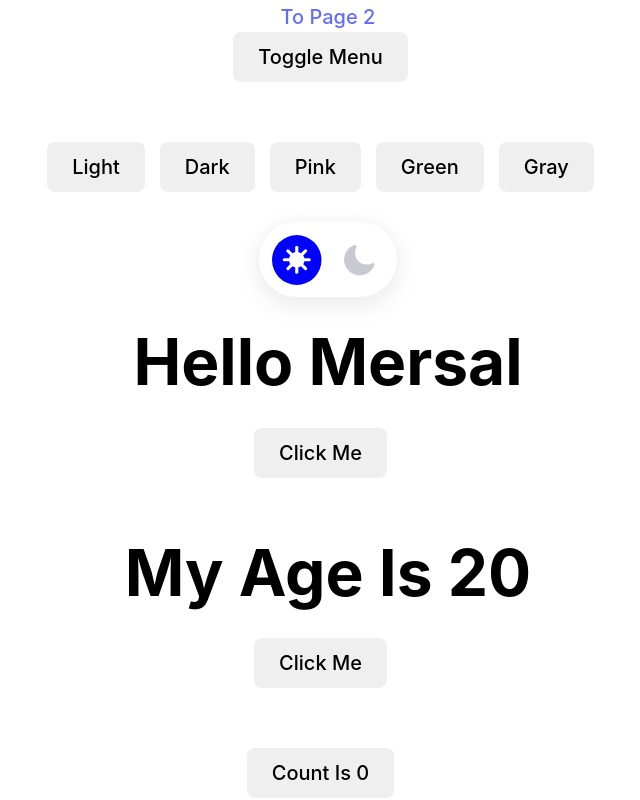
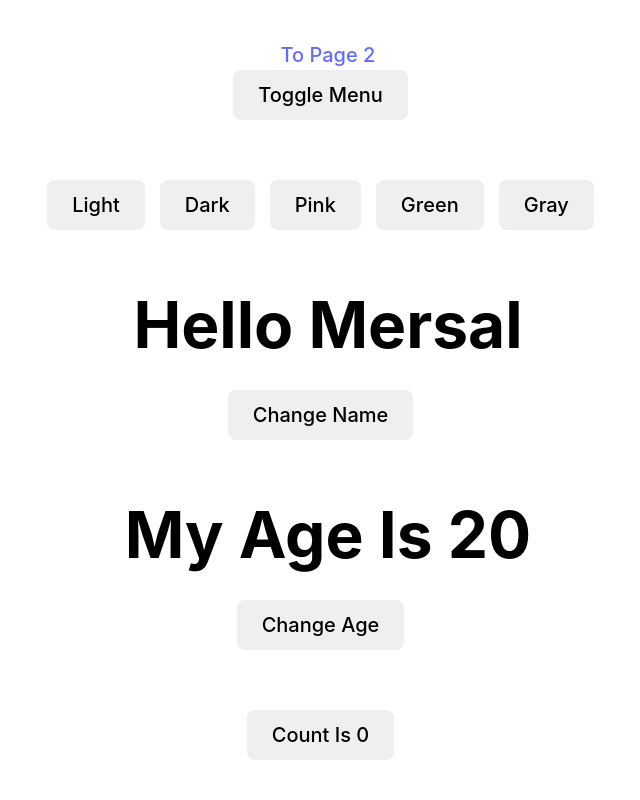
Before and after one commit to MersalHussin/React-Level2, a React (Vite) app: page / in a window 1280 px wide. Shown: the whole page, without its empty margins (312-952 px from the left). Built offline with nearby package versions, Linux system fonts and the light colour scheme.

Commit message:
Upload Files (Context)

```diff
--- a/src/App.jsx
+++ b/src/App.jsx
@@ -5,103 +5,46 @@ import "./App.css";
 import "./mood.css";
 import Toggle from "../components/Toggle";
 import { Link } from "react-router-dom";
-
-const initialData = {
-  name: "Mersal",
-  age: 20,
-  startCount: 0,
-  theme: "",
-};
+import {useContext } from "react";
+import DataProvider from "./context/Datacontext";
 
 
+function App() {
 
 
-const reducer = (state, action) => {
-  switch (action.type) {
-    case "CHANGE_NAME":
-      return { ...state, name: action.newValue };
-    case "CHANGE_AGE":
-      return { ...state, age: action.newValue };
-    case "COUNTER":
-      return { ...state, startCount: action.newValue };
-    case "TOGGLE":
-      return { ...state, theme: action.newValue };
-    case "TOGGLE_N":
-      return { ...state, theme: action.newValue};
+  const { name , changeName , age ,changeAge , theme , changeTheme , changeThemeColor , count,Counter} = useContext(DataProvider);
 
-
-    default:
-      return state;
-  }
-};
-
-function App() {
-  const [allData, dispatch] = useReducer(reducer, initialData);
-  const [toggle , settoggle] = useState("")
-  const toggleFun = () => {
-    (toggle == "") ? settoggle("dark")  : settoggle("")
-  }
   return (
     <>
-    <div className={`App ${allData.theme}`}>
+    <div className={`App ${theme}`}>
     <Link to ='/page2' >To Page 2</Link>
-      <button onClick={()=>{
-        dispatch({ type: "TOGGLE", newValue: allData.theme == "" ? "dark" : "" });
-      }}>Toggle Menu</button>
+      <button onClick={()=>{changeTheme(theme == "" ? "dark" : "")}} >Toggle Menu</button>
 
       <br />
       <br />
       <div className='buttons'>
-        <button  onClick={() =>{
-          dispatch({ type: "TOGGLE_N", newValue: "" })
-        }}>Light</button>
-        <button onClick={() => {
-          dispatch({ type: "TOGGLE_N", newValue: "dark" })
-        }}>Dark</button>
-        <button onClick={() => {
-          dispatch({ type: "TOGGLE_N", newValue: "pink" })
-        }}>Pink</button>
-        <button onClick={() => {
-          dispatch({ type: "TOGGLE_N", newValue: "green" })
-        }}>Green</button>
-        <button onClick={() => {
-          dispatch({ type: "TOGGLE_N", newValue: "gray" })
-        }}>Gray</button>
+        <button onClick={()=>{changeThemeColor("")}}>Light</button>
+        <button  onClick={()=>{changeThemeColor("dark")}} >Dark</button>
+        <button  onClick={()=>{changeThemeColor("pink")}} >Pink</button>
+        <button  onClick={()=>{changeThemeColor("green")}} >Green</button>
+        <button  onClick={()=>{changeThemeColor("gray")}} >Gray</button>
       </div>
       <br />
-      <Toggle func={toggleFun}/>
+      {/* <Toggle func={toggleFun}/> */}
 
       <br />
-      <h1>Hello {allData.name}</h1>
+      <h1>Hello {name} </h1>
       <br />
-      <button
-        onClick={() => {
-          dispatch({ type: "CHANGE_NAME", newValue: "Hussin" });
-        }}
-      >
-        Click Me
-      </button>
+      <button onClick={()=>{changeName("Hussin")}}> Change Name</button>
 
       <br />
       <br />
-      <h1>My Age Is {allData.age}</h1>
+      <h1>My Age Is {age} {theme}</h1>
       <br />
-      <button
-        onClick={() => {
-          dispatch({ type: "CHANGE_AGE", newValue: "21" });
-        }}
-      >
-        Click Me
-      </button>
+      <button onClick={()=> {changeAge(21)}}> Change Age </button>
       <br />
       <br />
-      <button
-        onClick={() => {
-          dispatch({ type: "COUNTER", newValue:(allData.startCount + 1) });
-        }}
-      >
-        Count Is {allData.startCount}{" "}
-      </button>
+      <button onClick={()=>{Counter(count + 1)}}>Count Is {count}</button>
     </div>
     </>
   );
--- a/src/Page2.jsx
+++ b/src/Page2.jsx
@@ -1,8 +1,18 @@
+import { useContext } from "react";
+import DataProvider from "./context/Datacontext";
+
+
 
 
 const Page2 = () => {
+  const {name , theme} = useContext(DataProvider)
   return (
-    <h1>Hello Page 2</h1>
+    <>
+      <div className={`App ${theme}`}>
+        <h1>Hello Page 2</h1>
+        <h2>Welcome {name}</h2>
+      </div>
+    </>
   );
 }
 
--- /dev/null
+++ b/src/context/Datacontext.jsx
@@ -0,0 +1,61 @@
+import { createContext, useReducer } from "react";
+const ThemeContexttt = createContext();
+
+const initialData = {
+  name: "Mersal",
+  age: 20,
+  count: 0,
+  theme: "",
+};
+
+const reducer = (state, action) => {
+  switch (action.type) {
+    case "CHANGE_NAME":
+      return { ...state, name: action.newValue };
+    case "CHANGE_AGE":
+      return { ...state, age: action.newValue };
+    case "COUNTER":
+      return { ...state, count: action.newValue };
+    case "TOGGLE":
+      return { ...state, theme: action.newValue };
+    case "TOGGLE_N":
+      return { ...state, theme: action.newValue};
+
+
+    default:
+      return state;
+  }
+};
+
+export function DataProvider({ children }) {
+  const [firstState, dispatch] = useReducer(reducer, initialData);
+
+  const changeName = (newName) => {
+    dispatch({ type: "CHANGE_NAME", newValue: newName });
+  }
+
+  const changeAge = (newAge) => {
+    dispatch({ type: "CHANGE_AGE", newValue: newAge });
+  }
+
+  const changeTheme = (newTheme) => {
+    dispatch({ type: "TOGGLE", newValue: newTheme});
+  }
+  const changeThemeColor = (newTheme) => {
+    dispatch({ type: "TOGGLE_N", newValue: newTheme});
+  }
+  const Counter = (newCount) => {
+    dispatch({ type: "COUNTER", newValue: newCount});
+  }
+
+  return (
+    <ThemeContexttt.Provider value={{ ...firstState,changeName,changeAge , changeTheme , changeThemeColor , Counter  }}>
+      {children}
+    </ThemeContexttt.Provider>
+  );
+}
+
+export default ThemeContexttt;
+
+
+// dispatch({ type: "TOGGLE", newValue: allData.theme == "" ? "dark" : "" });
```
Also changed, not shown: src/main.jsx (+12 -8 lines).
